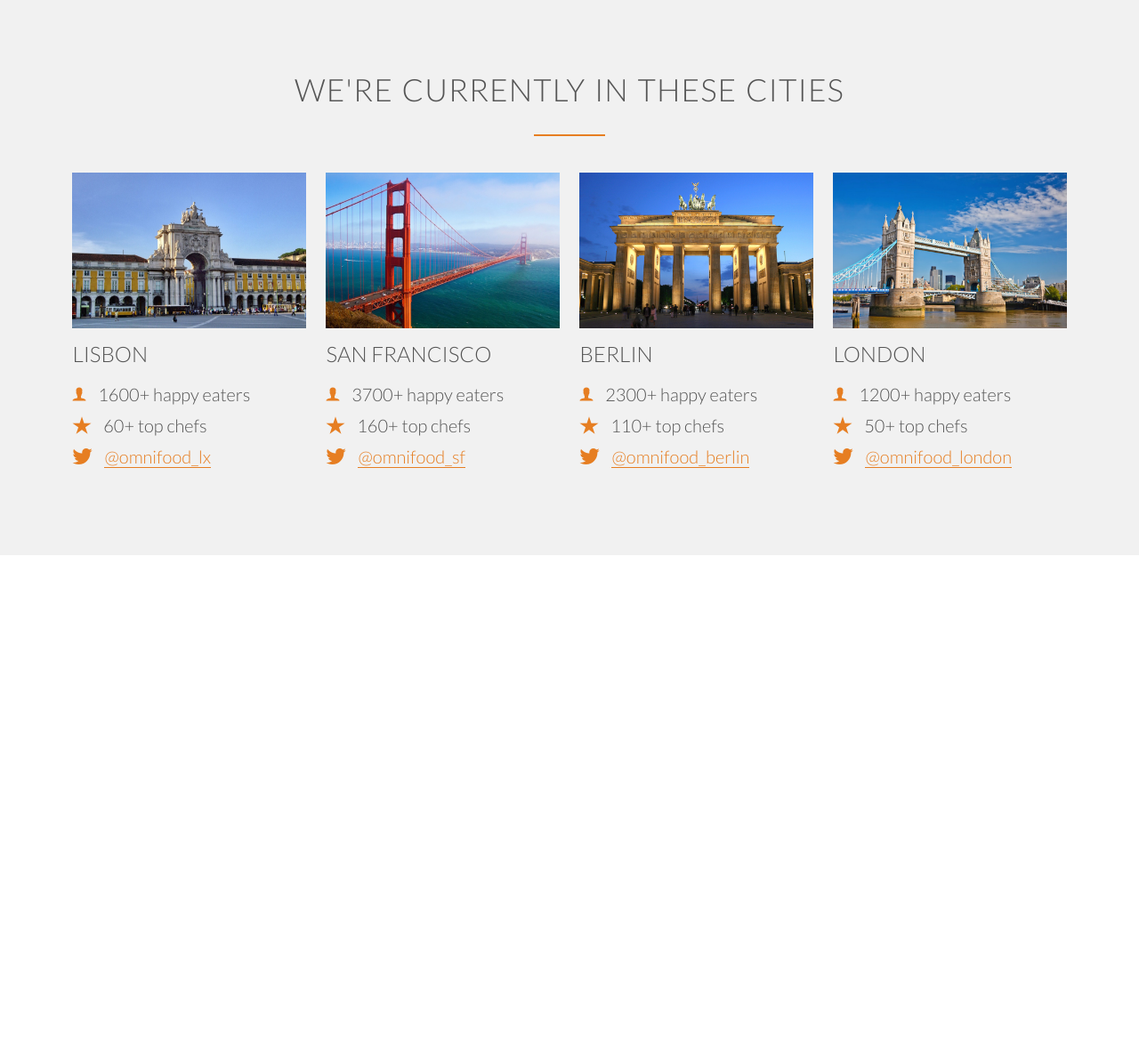
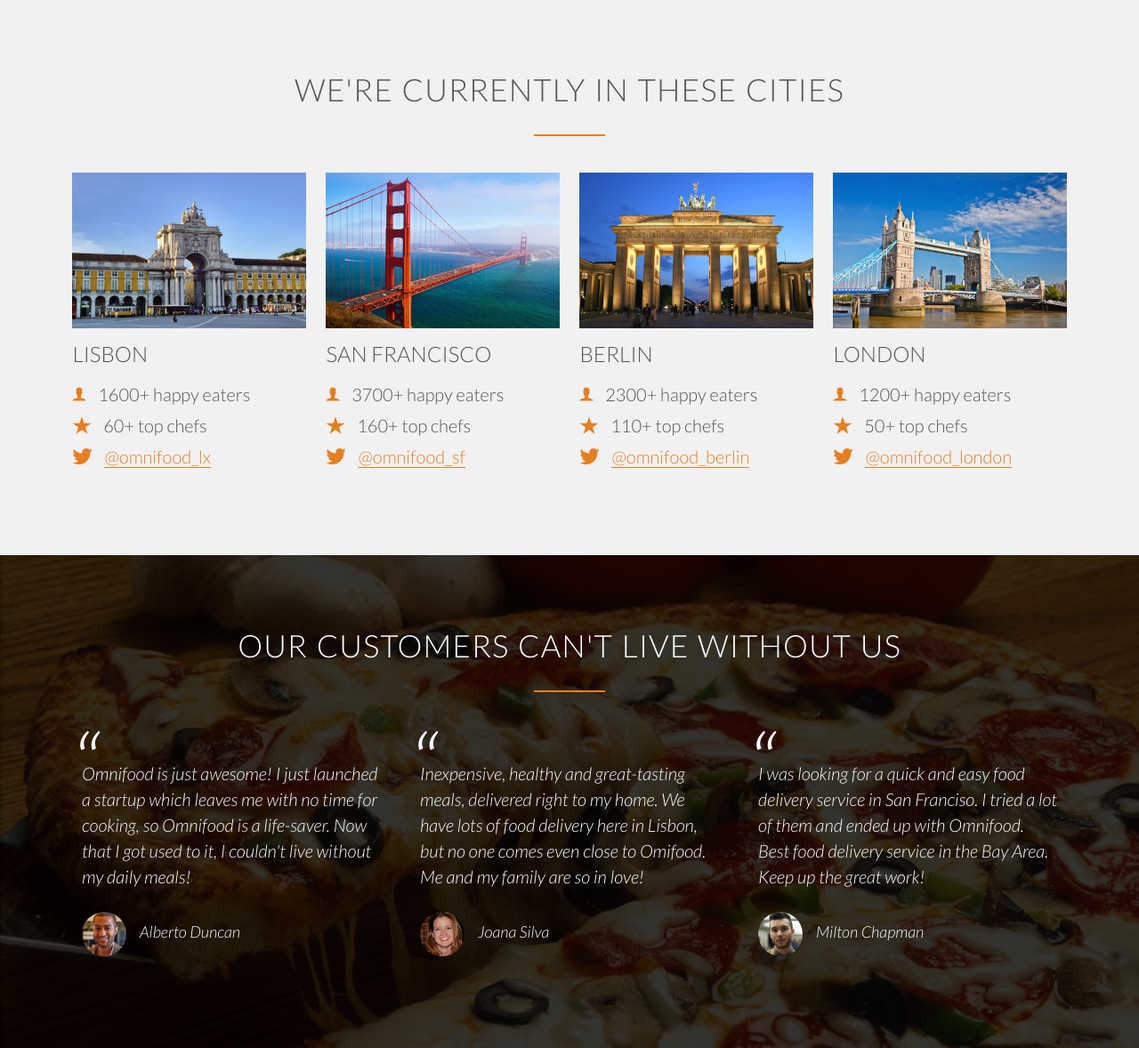
Before and after one commit to himanshumeena/omnifood, a PHP site: page / in a window 1280 px wide. Shown: the part 2723-3901 px from the top of the page at 89% size. Before the commit the page ends 3347 px from the top, so only its background shows below. Run offline with PHP 8.4, Linux system fonts and the light colour scheme; some web fonts are replaced.

Commit message:
section testimonials added

```diff
--- a/home.html
+++ b/home.html
@@ -223,6 +223,39 @@
             </div>
         </div>
     </section>
+    <section class="testimonials">
+        <div class="row">
+            <h2>
+                Our customers can't live without us
+            </h2>
+        </div>
+        <div class="row">
+            <div class="col sm-4">
+                <blockquote>
+                    Omnifood is just awesome! I just launched a startup which leaves me with no time for cooking, so Omnifood is a life-saver.
+                    Now that I got used to it, I couldn't live without my daily meals!
+                    <cite>
+                        <img src="./resources/img/customer-1.jpg" alt="Alberto Duncan">Alberto Duncan</cite>
+                </blockquote>
+            </div>
+            <div class="col sm-4">
+                <blockquote>
+                    Inexpensive, healthy and great-tasting meals, delivered right to my home. We have lots of food delivery here in Lisbon, but
+                    no one comes even close to Omifood. Me and my family are so in love!
+                    <cite>
+                        <img src="./resources/img/customer-2.jpg" alt="Joana Silva">Joana Silva</cite>
+                </blockquote>
+            </div>
+            <div class="col sm-4">
+                <blockquote>
+                    I was looking for a quick and easy food delivery service in San Franciso. I tried a lot of them and ended up with Omnifood.
+                    Best food delivery service in the Bay Area. Keep up the great work!
+                    <cite>
+                        <img src="./resources/img/customer-3.jpg" alt="Milton Chapman">Milton Chapman</cite>
+                </blockquote>
+            </div>
+        </div>
+    </section>
     </div>
 </body>
 
--- a/resources/css/style.css
+++ b/resources/css/style.css
@@ -348,3 +348,45 @@ section.cities{
 .city-feature{
     margin-bottom: 5px;
 }
+
+/* -------------------------------------------------------- */
+/* TESTIMONIALS
+/* -------------------------------------------------------- */
+
+.testimonials{
+    background-image: linear-gradient(rgba(0, 0, 0, 0.8),rgba(0, 0, 0, 0.8)), url('./img/back-customers.jpg');
+    background-position: center;
+    background-size: cover;
+    color: #fff;
+}
+
+blockquote{
+    font-style: italic;
+    line-height: 145%;
+    padding: 2%;
+    margin-top: 40px;
+    position: relative;
+}
+
+blockquote::before{
+    content: "\201C";
+    font-size:500%;
+    display: block;
+    position: absolute;
+    top: -5px;
+    left: -5px;
+
+}
+
+cite{
+    display: block;
+    margin-top: 25px;
+    font-size: 90%;
+}
+
+cite img{
+    height: 50px;
+    width: 50px;
+    border-radius: 50%;
+    margin-right: 15px;
+}
```
Also changed, not shown: resources/css/img/back-customers.jpg (added), resources/img/customer-1.jpg (added), resources/img/customer-2.jpg (added), resources/img/customer-3.jpg (added).
